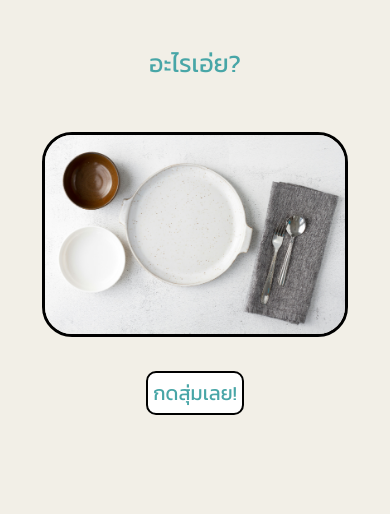
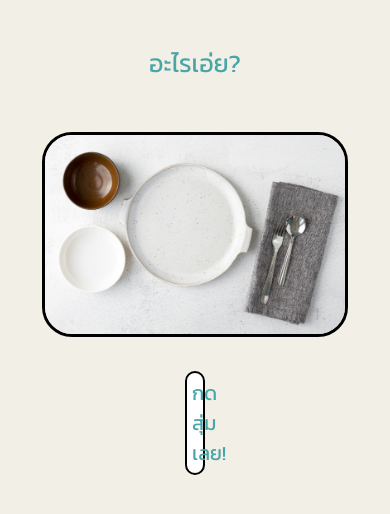
Before and after one commit to Noobanah/random-meal, a plain HTML site: page index.html in a window 390 px wide. Shown: the part 172-686 px from the top of the page. Drawn offline with nearby package versions, Linux system fonts and the light colour scheme.

Commit message:
Update style.css

```diff
--- a/style.css
+++ b/style.css
@@ -45,7 +45,7 @@ html {
 
     .btn {
     align-self: center;
-    width: auto;
+    width: 20px;
     background-color: white;
     border: solid 2px black;
     padding: 5px;
```
